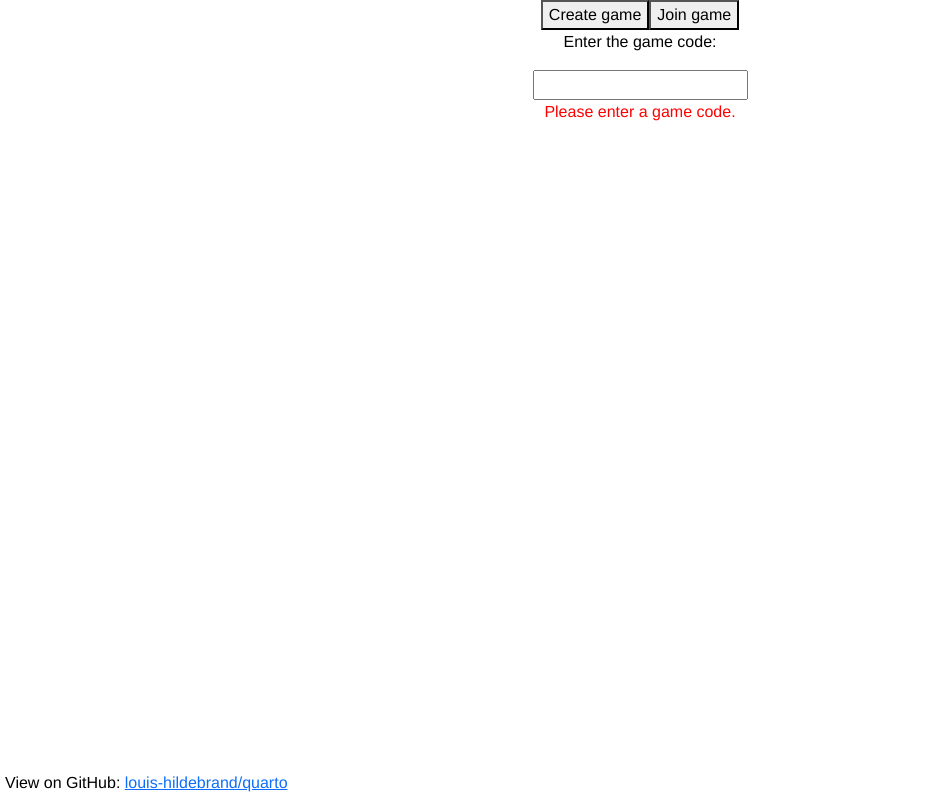
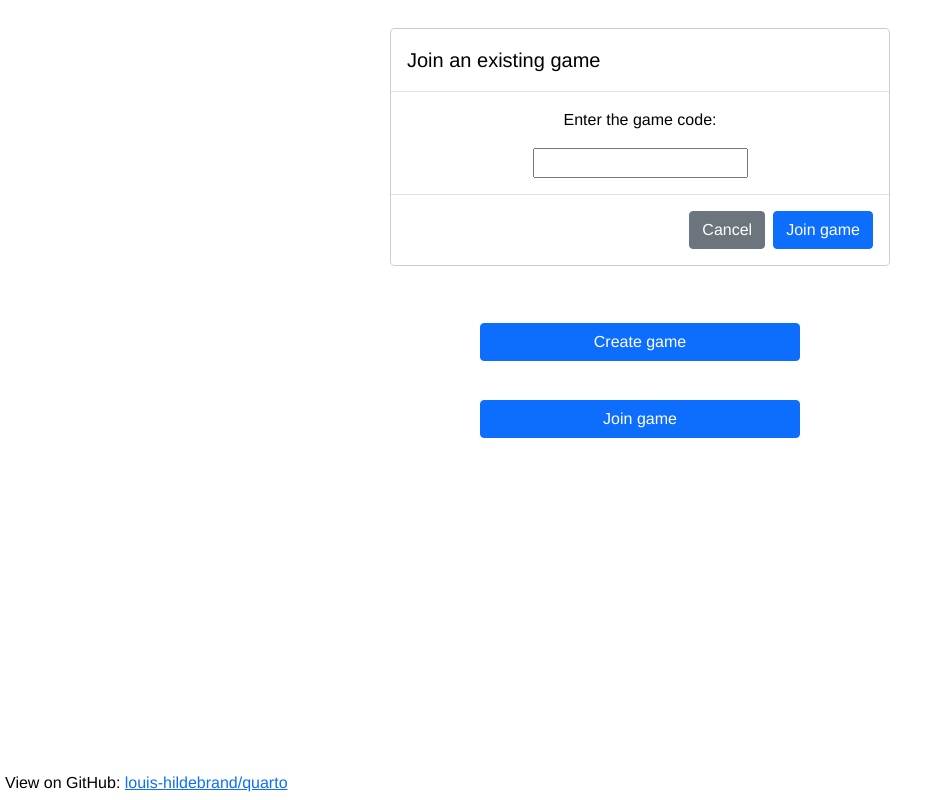
Before and after one commit to louis-hildebrand/connect4plus, a Vue app in the folder client/: page / in a window 1280 px wide. Both pictures are taken after a click on the button "Join game". Shown: the whole page, without its empty margins (0-948 px from the left). Built offline with nearby package versions, Linux system fonts and the light colour scheme; no server answers.

Commit message:
Clean up home screen UI

```diff
--- a/client/src/App.vue
+++ b/client/src/App.vue
@@ -42,7 +42,7 @@ export default {
   color: black;
 }
 
-html, body, #app, #app-template {
+html, body, #app, #app-template, .component-content {
   width: 100%;
   height: 100%;
 }
--- a/client/src/components/Game.vue
+++ b/client/src/components/Game.vue
@@ -1,5 +1,5 @@
 <template>
-  <div class="content">
+  <div class="component-content">
     <div class="game-header">
       <div class="player-name" id="player1-name" :style="playerNameStyle(1)">Player 1</div>
       <div class="player-name" id="player2-name" :style="playerNameStyle(2)">Player 2</div>
--- a/client/src/components/Home.vue
+++ b/client/src/components/Home.vue
@@ -1,10 +1,43 @@
 <template>
-  <div class="content">
-    <button type="button" @click="createGame">Create game</button>
-    <button type="button" @click="joinGame">Join game</button>
-    <p>Enter the game code:</p>
-    <input type="text" v-model="gameCodeInput" style="text-transform: uppercase" v-on:keypress="ensureLetter($event)">
-    <p v-if="errorMsg" style="color: red;">{{errorMsg}}</p>
+  <div class="component-content">
+    <!-- Join game modal -->
+    <div class="modal" id="join-game-modal" data-bs-backdrop="false" tabindex="-1" role="dialog" aria-hidden="true">
+      <div class="modal-dialog" role="document">
+        <div class="modal-content">
+          <div class="modal-header">
+            <h5 class="modal-title">Join an existing game</h5>
+          </div>
+          <div class="modal-body">
+            <p>Enter the game code:</p>
+            <input
+              type="text"
+              v-model="gameCodeInput"
+              style="text-transform: uppercase"
+              v-on:keypress="ensureLetter($event)"
+            >
+            <p v-if="errorMsg" style="color: red;">{{errorMsg}}</p>
+          </div>
+          <div class="modal-footer">
+            <button type="button" class="btn btn-secondary" data-bs-dismiss="modal">
+              Cancel
+            </button>
+            <button type="button" class="btn btn-primary" @click="joinGame">
+              Join game
+            </button>
+          </div>
+        </div>
+      </div>
+    </div>
+    <div class="button-container">
+      <!-- Create game button -->
+      <button type="button" class="btn btn-primary" @click="createGame">
+        Create game
+      </button>
+      <!-- Join game button -->
+      <button type="button" class="btn btn-primary" data-bs-toggle="modal" data-bs-target="#join-game-modal">
+        Join game
+      </button>
+    </div>
   </div>
 </template>
 
@@ -81,3 +114,36 @@ export default {
   }
 };
 </script>
+
+<style scoped>
+.component-content {
+  display: flex;
+  flex-direction: column;
+  align-content: center;
+  justify-content: center;
+}
+
+.button-container {
+  max-width: 20rem;
+  width: 100%;
+  height: 100%;
+  display: flex;
+  flex-direction: column;
+  justify-content: center;
+  row-gap: 5%;
+  align-self: center;
+}
+
+/*
+button, input {
+  max-width: 20rem;
+  align-self: center;
+  width: 100%;
+}
+*/
+
+.modal-footer {
+  display: flex;
+  flex-direction: row;
+}
+</style>
--- a/client/src/components/Lobby.vue
+++ b/client/src/components/Lobby.vue
@@ -1,5 +1,5 @@
 <template>
-  <div class="content">
+  <div class="component-content">
     <p>Your game code is</p>
     <h1><strong>{{ gameCode }}</strong></h1>
     <p>Share it with a friend to start playing.</p>
@@ -20,7 +20,7 @@ export default {
       this.$root.socket.on("game-started", this.handleGameStarted);
     },
     handleGameStarted() {
-      this.$router.push({ name: "Game", params: {gameCode: this.gameCode, myNumber: 1} });
+      this.$router.replace({ name: "Game", params: {gameCode: this.gameCode, myNumber: 1} });
     }
   }
 };
```
